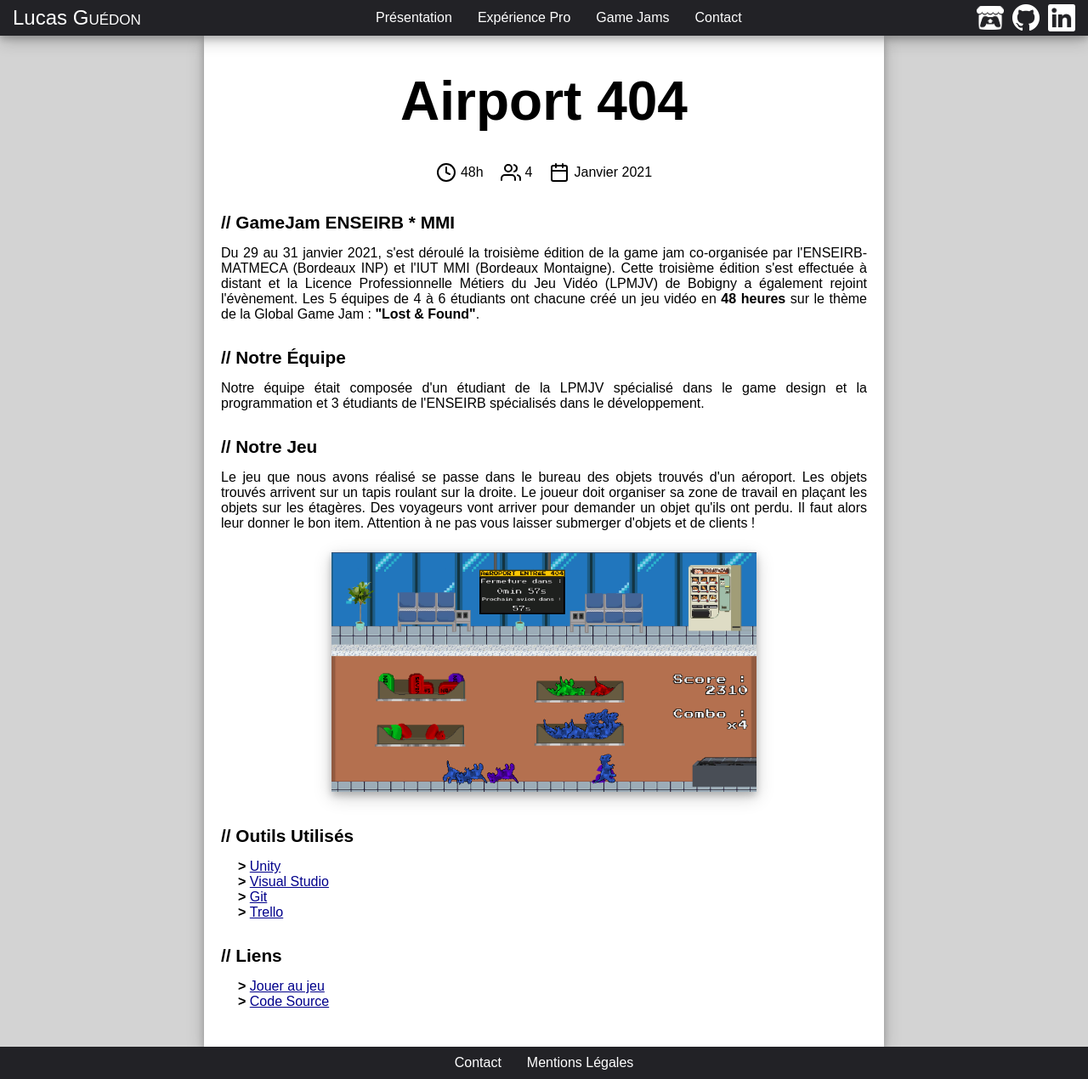
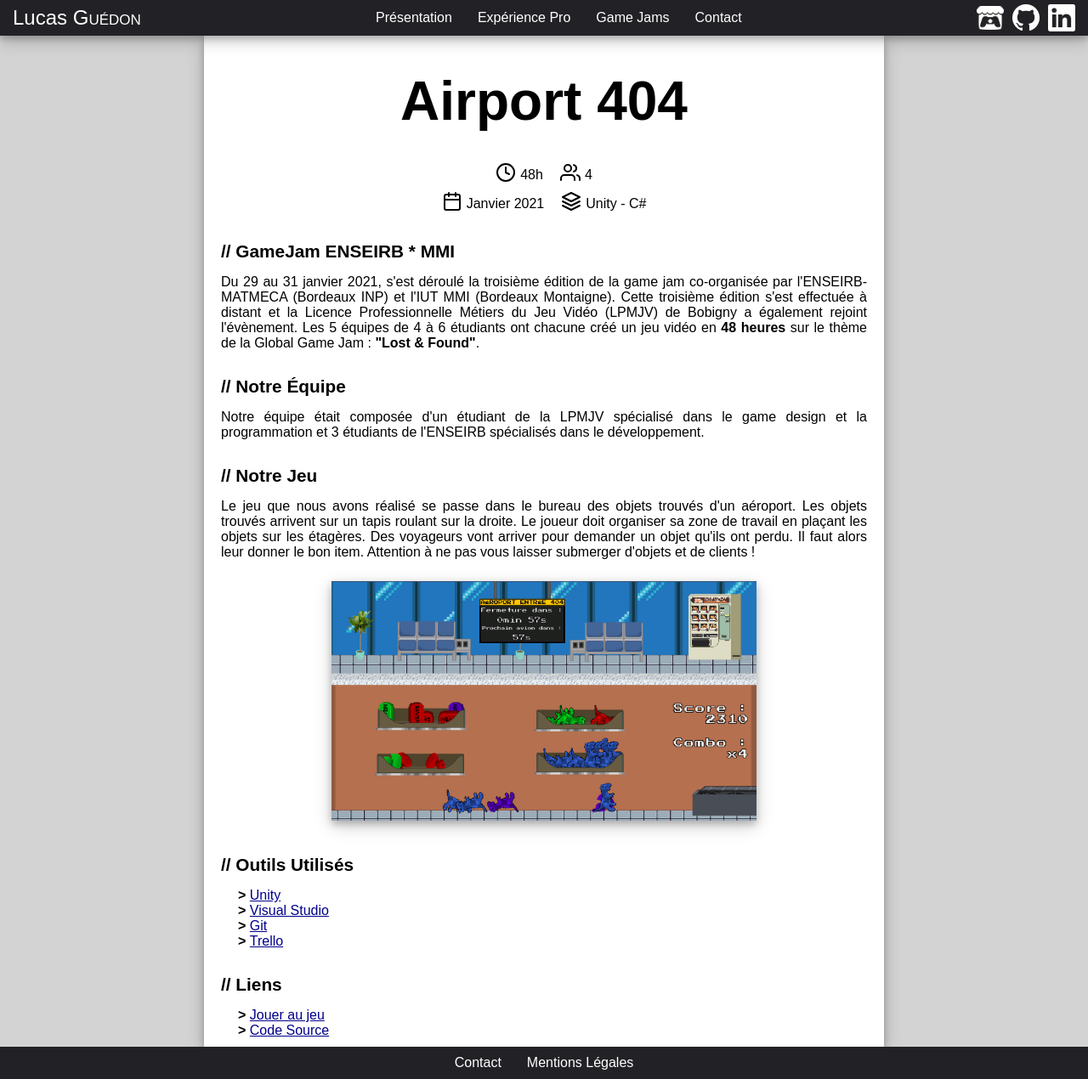
Before and after one commit to Maaxed/Maaxed.github.io, a Jekyll site: the page built from _game_jams/enseirb_mmi_jam_3.html, in a window 1280 px wide and 1270 px high. Shown: the whole window at 85% size. Built offline with Jekyll 4.4.1, drawn with Linux system fonts in a browser that asks for light colours.

```diff
--- a/_includes/event_properties.html
+++ b/_includes/event_properties.html
@@ -28,13 +28,13 @@
 	<div title="Date">
 		<img src="/assets/icons/feather/calendar.svg" alt="Date" width="24" height="24"/>
 		<span>
-			{{ event.start | month_fr }} {{ event.start | date: "%Y" }}
+			{{ event.start | month_fr }}&nbsp;{{ event.start | date: "%Y" }}
 			{% if event.end and show_duration != true %}
 				-
 				{% if event.end == "today" %}
 					Aujourd'hui
 				{% else %}
-					{{ event.end | month_fr }} {{ event.end | date: "%Y" }}
+					{{ event.end | month_fr }}&nbsp;{{ event.end | date: "%Y" }}
 				{% endif %}
 			{% endif %}
 		</span>
--- a/assets/css/default.scss
+++ b/assets/css/default.scss
@@ -405,12 +405,13 @@ section {
 	flex-direction: row;
 	flex-wrap: wrap;
 	justify-content: center;
-	gap: 10px;
+	row-gap: 0;
+	column-gap: 10px;
 
 	> div {
 		display: flex;
 		flex-direction: row;
-		align-items: center;
+		align-items: end;
 		padding: 5px;
 		gap: 5px;
 	}
@@ -423,6 +424,20 @@ section {
 		max-width: none;
 		aspect-ratio: auto;
 		background-color: inherit;
+	}
+
+	// With 4 or more properties, add a linebreak after the 2nd element
+	&:has(> :nth-child(4)) {
+		&::after {
+			// linebreak
+			content: "";
+			width: 100%;
+			height: 0;
+			order: 1;
+		}
+		> :nth-child(n+3) {
+			order: 2;
+		}
 	}
 }
 
```
Also changed, not shown: _data/events.yml (+18 -0 lines).
